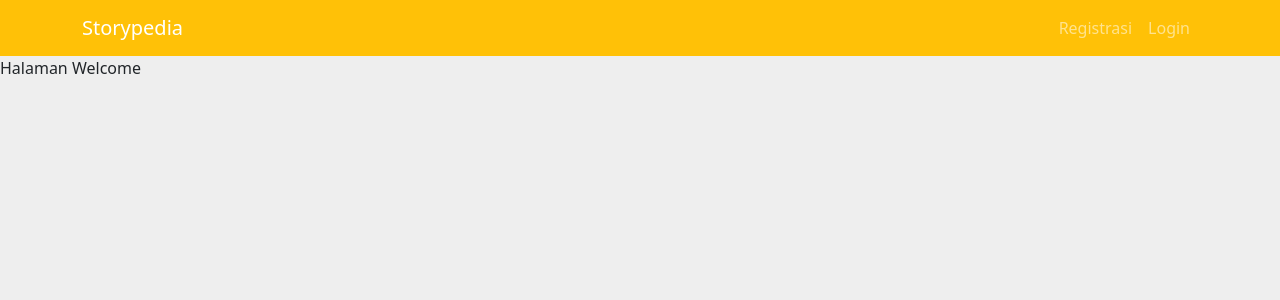
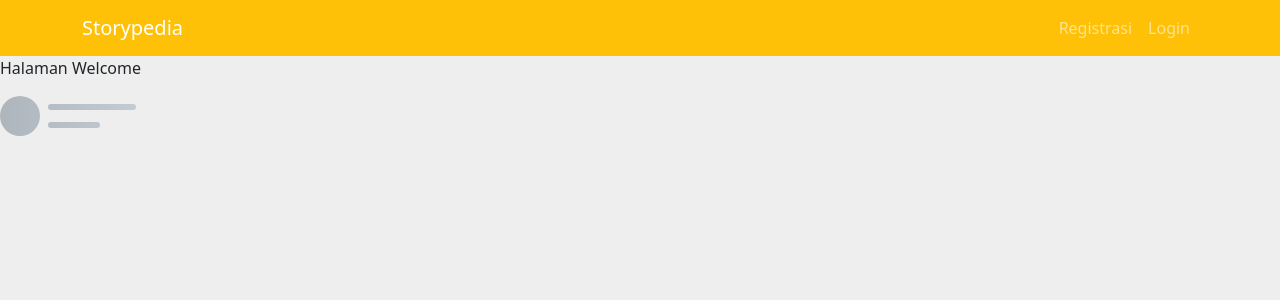
Before and after one commit to faldibule/storypedia, a React (Create React App) app: page / in a window 1280 px wide. Shown: the top 300 px of the page. Built offline with nearby package versions, Linux system fonts and the light colour scheme; what react-tracked would draw is missing.

Commit message:
coba coba content loader, tp baru nyoba doang

```diff
--- a/package.json
+++ b/package.json
@@ -13,6 +13,7 @@
     "react": "^17.0.2",
     "react-bootstrap": "^2.0.1",
     "react-bootstrap-icons": "^1.6.1",
+    "react-content-loader": "^6.1.0",
     "react-dom": "^17.0.2",
     "react-dotenv": "^0.1.3",
     "react-hook-form": "^7.18.1",
--- a/src/Pages/Welcome.js
+++ b/src/Pages/Welcome.js
@@ -1,15 +1,22 @@
 import React from 'react'
-import Skeleton, { SkeletonTheme } from 'react-loading-skeleton'
+import ContentLoader from 'react-content-loader'
 
 const Welcome = () => {
     return (
         <div>
             <p>Halaman Welcome </p>
-            <SkeletonTheme baseColor="#202020" highlightColor="#444">
-                <p>
-                    <Skeleton count={3} />
-                </p>
-            </SkeletonTheme>
+            <ContentLoader
+                speed={2}
+                width={400}
+                height={160}
+                viewBox="0 0 400 160"
+                backgroundColor="#adb5bd"
+                foregroundColor="#ced4da"
+            >
+                <rect x="48" y="8" rx="3" ry="3" width="88" height="6" />
+                <rect x="48" y="26" rx="3" ry="3" width="52" height="6" />
+                <circle cx="20" cy="20" r="20" />
+            </ContentLoader>
         </div>
     )
 }
```
Also changed, not shown: 1 other file (tests, documents, lock files or other folders).
